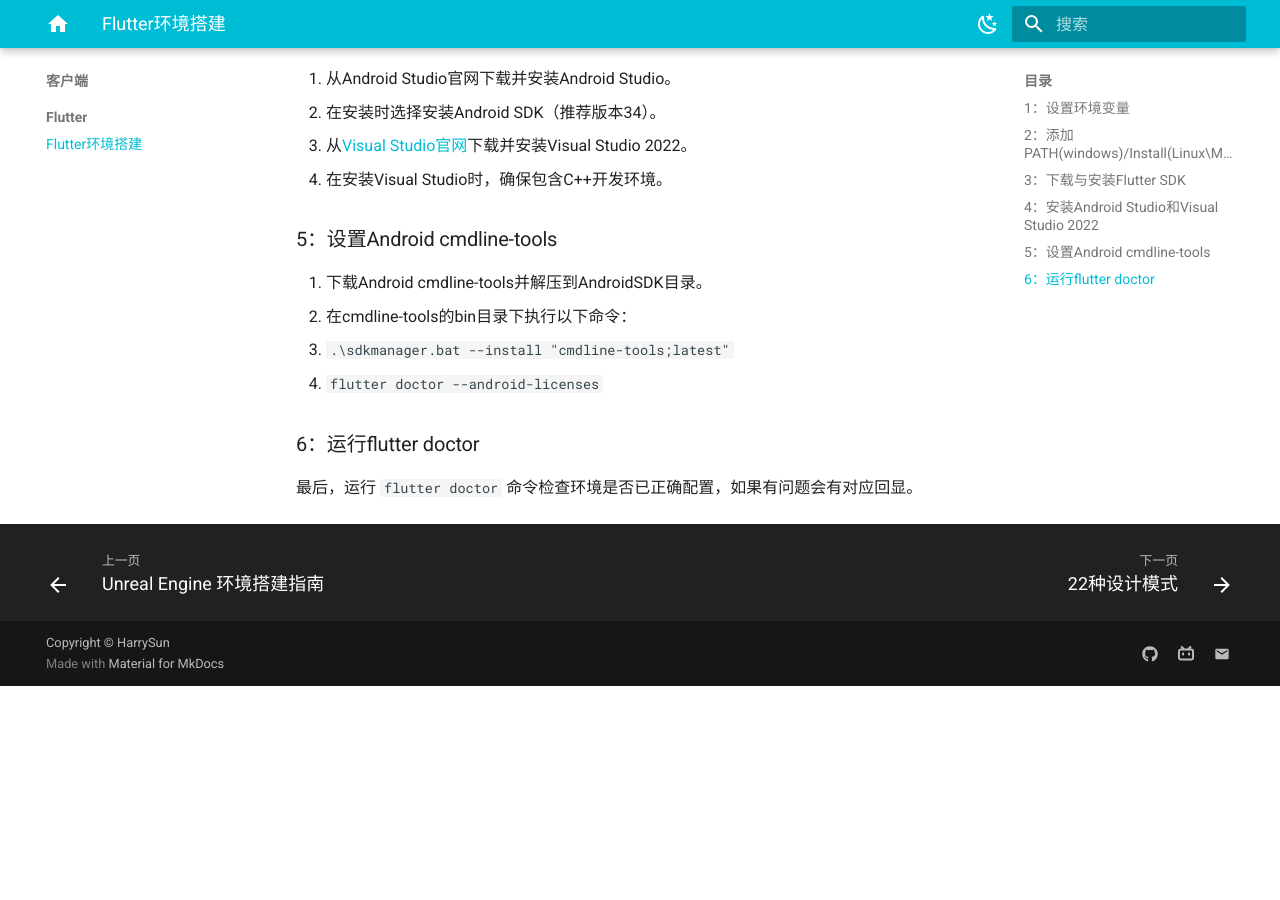
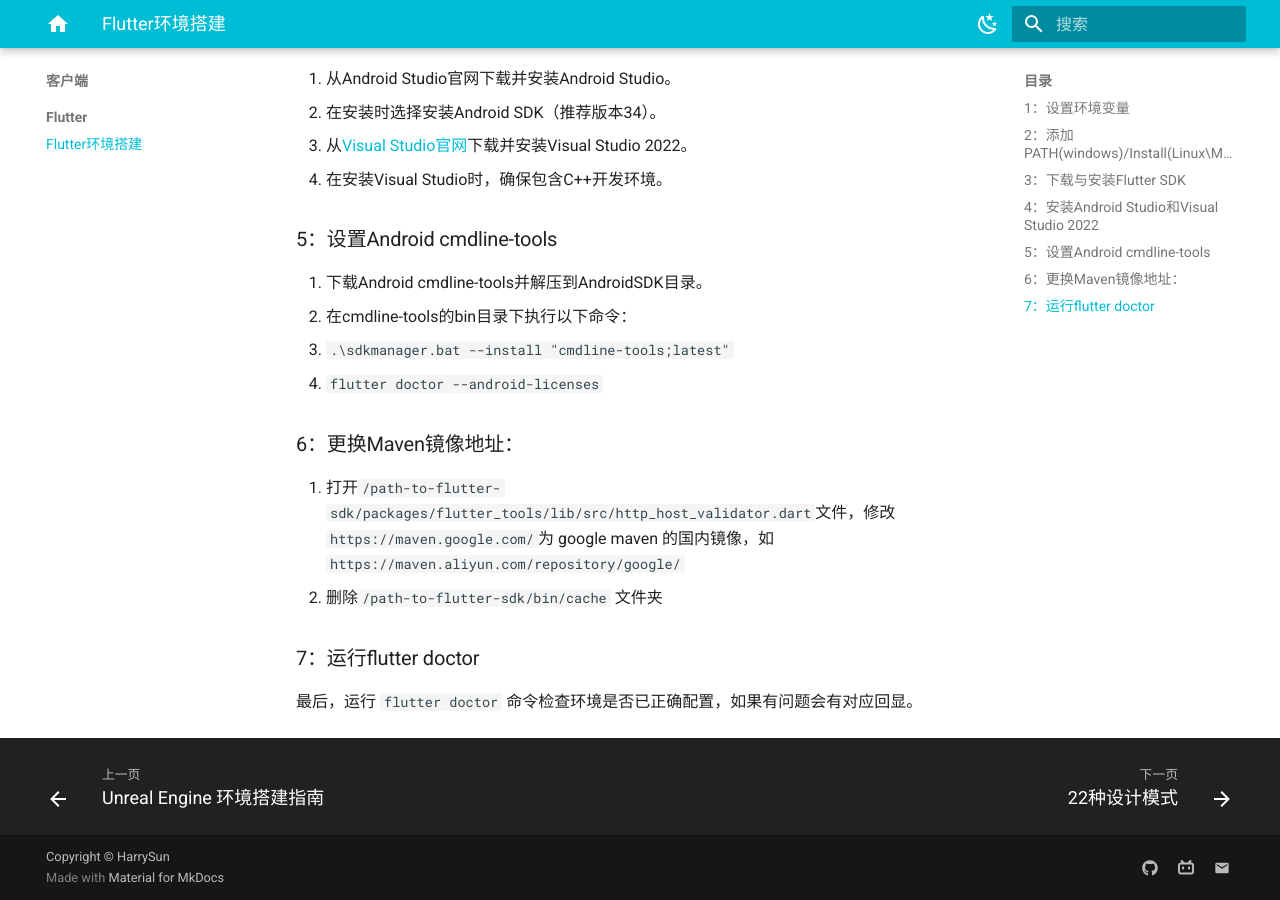
Before and after one commit to HarrySunV9x/harrysunv9x.github.io, an MkDocs documentation site: the page built from articles/客户端/Flutter/Flutter环境搭建.md, in a window 1280 px wide and 900 px high, scrolled down 920 px. Built offline with MkDocs 1.6.1 and Material for MkDocs 9.7.7, drawn with Linux system fonts in a browser that asks for light colours; before the commit the page ends 1606 px from its top, so only the background shows below that.

Commit message:
Update Flutter环境搭建.md

```diff
--- a/articles/客户端/Flutter/Flutter环境搭建.md
+++ b/articles/客户端/Flutter/Flutter环境搭建.md
@@ -44,6 +44,11 @@ data: 2024-03-07
    - `.\sdkmanager.bat --install "cmdline-tools;latest"`
    - `flutter doctor --android-licenses`
 
-### 6：运行flutter doctor
+### 6：更换Maven镜像地址：
+
+1. 打开`/path-to-flutter-sdk/packages/flutter_tools/lib/src/http_host_validator.dart`文件，修改`https://maven.google.com/`为 google maven 的国内镜像，如`https://maven.aliyun.com/repository/google/`
+2. 删除`/path-to-flutter-sdk/bin/cache` 文件夹
+
+### 7：运行flutter doctor
 
 最后，运行 `flutter doctor` 命令检查环境是否已正确配置，如果有问题会有对应回显。
```
